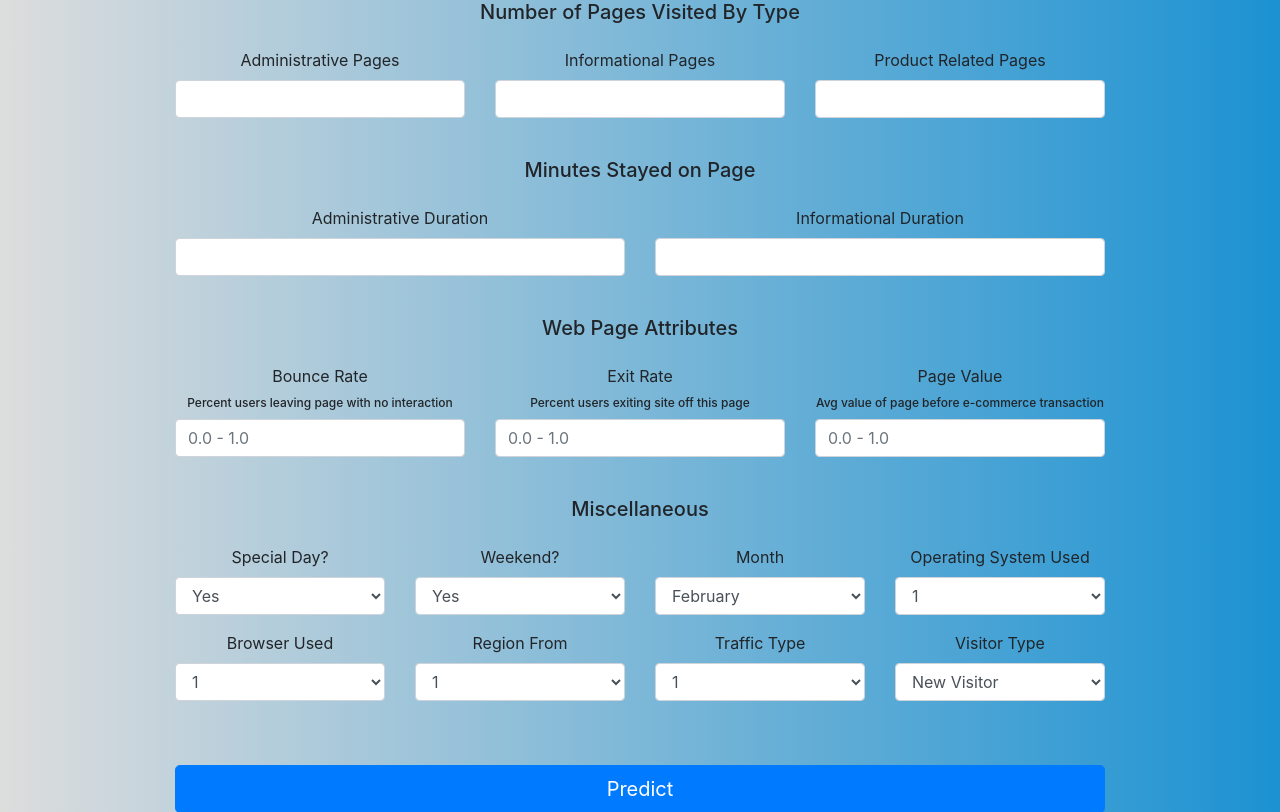
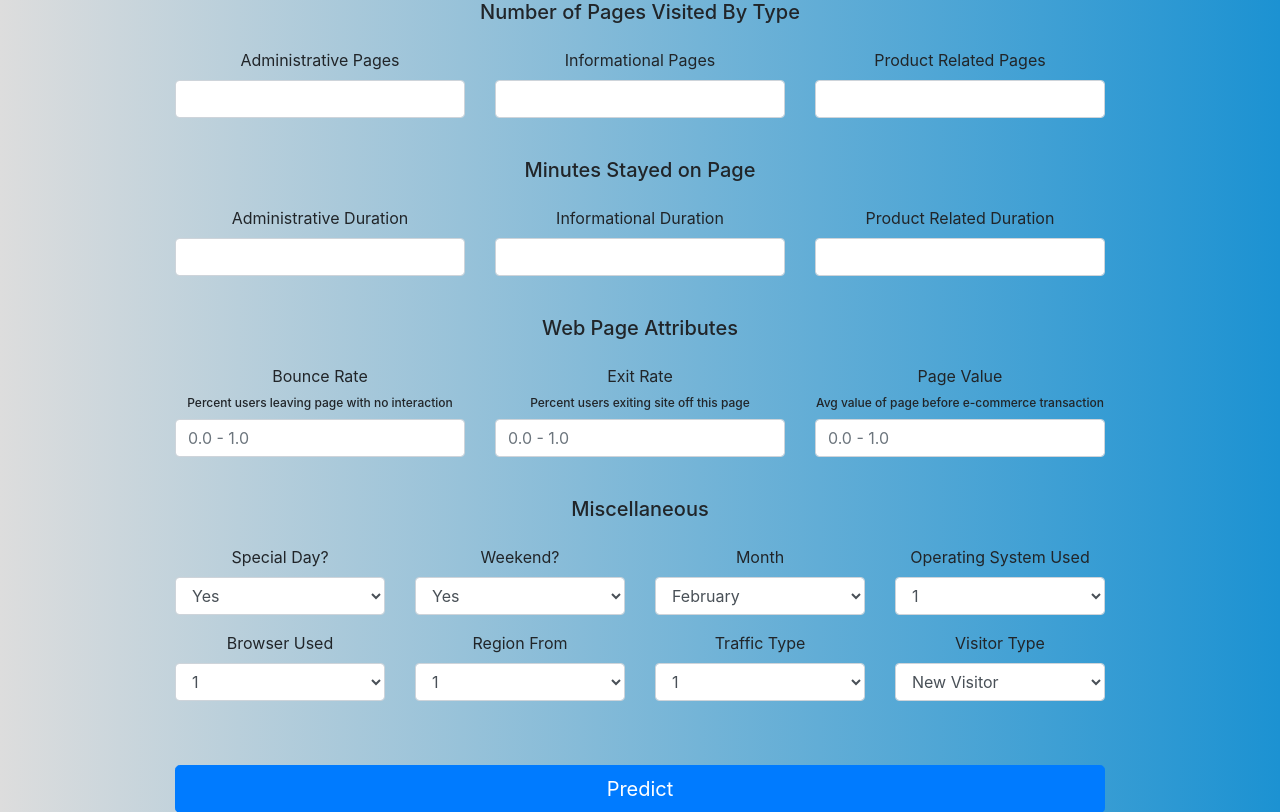
Before and after one commit to martingul/ECS171-Team11, a FastAPI app: page / in a window 1280 px wide. Shown: the part 212-1024 px from the top of the page. Run offline with FastAPI, Linux system fonts and the light colour scheme; some libraries are stand-ins or nearby versions.

Commit message:
Fix models and add field to form

```diff
--- a/app.py
+++ b/app.py
@@ -26,6 +26,7 @@ async def predict(
     Informational: float = Form(...),
     Informational_Duration: float = Form(...),
     ProductRelated: float = Form(...),
+    ProductRelated_Duration: float = Form(...),
     BounceRates: float = Form(...),
     ExitRates: float = Form(...),
     PageValues: float = Form(...),
@@ -43,6 +44,7 @@ async def predict(
     # print("Informational",Informational)
     # print("Informational_Duration",Informational_Duration)
     # print("ProductRelated",ProductRelated)
+    # print("ProductRelated_Duration: ",ProductRelated_Duration)
     # print("BounceRates",BounceRates)
     # print("ExitRates",ExitRates)
     # print("PageValues",PageValues)
@@ -154,6 +156,7 @@ async def predict(
     df.loc[0, "Informational"] = Informational
     df.loc[0, "Informational_Duration"] = Informational_Duration
     df.loc[0, "ProductRelated"] = ProductRelated
+    df.loc[0, "ProductRelated_Duration"] = ProductRelated_Duration
     df.loc[0, "BounceRates"] = BounceRates
     df.loc[0, "ExitRates"] = ExitRates
     df.loc[0, "PageValues"] = PageValues
@@ -170,7 +173,12 @@ async def predict(
     df.loc[0, TrafficType] = 1
     df.loc[0, VisitorType] = 1
 
-    # print(df.columns)
+    # Remove highly correlated features behind the scenes
+    df.drop(["Administrative", "Informational_Duration", "ProductRelated", "ExitRates",
+         "Browser_1", "Browser_11", "Browser_13",
+         "OperatingSystems_1", "OperatingSystems_3", "PageValues",
+         "VisitorType_Returning_Visitor", "VisitorType_Other"],
+        axis = 1, inplace = True)
 
     # sk_mlp model
     predicted_sk_mlp = Pickled_sklean_MLP.predict(df)
--- a/main.py
+++ b/main.py
@@ -30,7 +30,5 @@ def save_model():
     #with open("keras_mlp.pkl","wb") as file:
     #    pickle.dump(keras,file)
 
-
-
 if __name__ == "__main__":
     save_model()
--- a/templates/index.html
+++ b/templates/index.html
@@ -63,13 +63,17 @@
           </div>
           <h5 class="mb-4 mt-4">Minutes Stayed on Page</h5>
           <div class="row">
-            <div class="col-md-6 mb-3 form-group">
+            <div class="col-md-4 mb-3 form-group">
               <label for="Administrative_Duration">Administrative Duration</label>
               <input type="number" name="Administrative_Duration" class="form-control" id="Administrative_Duration" placeholder="">
             </div>
-            <div class="col-md-6 mb-3 form-group">
+            <div class="col-md-4 mb-3 form-group">
               <label for="Informational_Duration">Informational Duration</label>
               <input type="number" name="Informational_Duration" class="form-control" id="Informational_Duration" placeholder="">
+            </div>
+            <div class="col-md-4 mb-3 form-group">
+              <label for="ProductRelated_Duration">Product Related Duration</label>
+              <input type="number" name="ProductRelated_Duration" class="form-control" id="ProductRelated_Duration" placeholder="">
             </div>
           </div>
           <h5 class="mb-4 mt-4">Web Page Attributes</h5>
```
Also changed, not shown: 5 other files.
